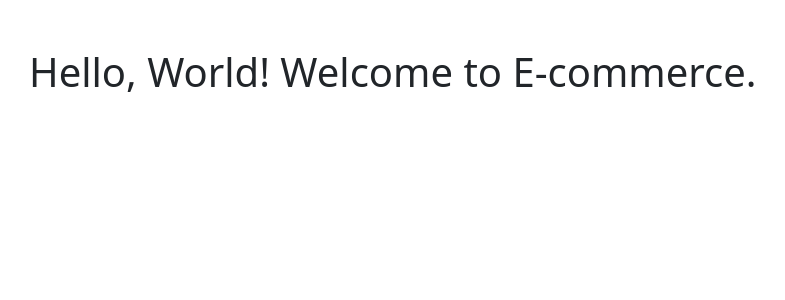
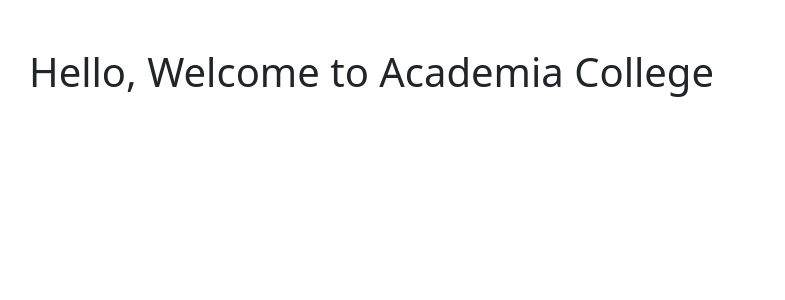
Before and after one commit to UtsabChaudhary/E-commerce, a Django app: page / in a window 1280 px wide. Shown: the top 300 px of the page, without its empty margins (53-838 px from the left). Run offline with Django 5.2, Linux system fonts and the light colour scheme.

Commit message:
small changes

```diff
--- a/ecommerce/ecomapp/template/index.html
+++ b/ecommerce/ecomapp/template/index.html
@@ -8,7 +8,7 @@ href="https://cdn.jsdelivr.net/npm/bootstrap@5.3.0/dist/css/bootstrap.min.css">
 </head>
 <body>
     <div class="container mt-5">
-        <h1>Hello, World! Welcome to E-commerce.</h1>
+        <h1>Hello, Welcome to Academia College</h1>
     </div>
 </body>
 </html>
```
